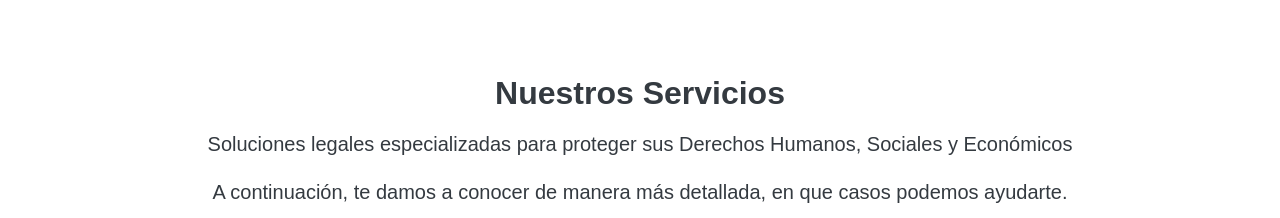
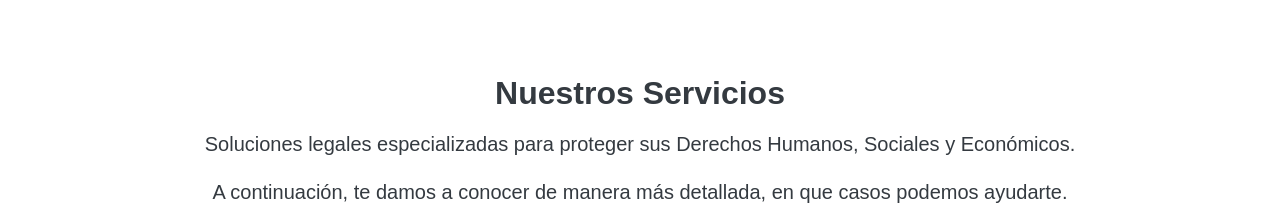
Before and after one commit to TalomarCL/TalomarCL.github.io, a plain HTML site: page index.html in a window 1280 px wide. Shown: the part 1420-1638 px from the top of the page. Drawn offline with nearby package versions, Linux system fonts and the light colour scheme.

Commit message:
Update index.html

```diff
--- a/index.html
+++ b/index.html
@@ -318,7 +318,7 @@ Humanos, Sociales y Económicos.</span></p>
     <div class="text-center mb-5">
       <h2 class="display-5 font-weight-bold text-dark mb-3">Nuestros Servicios</h2>
            <p class="lead text-dark">Soluciones legales especializadas para proteger sus Derechos
-Humanos, Sociales y Económicos</p>
+Humanos, Sociales y Económicos.</p>
       <p class="lead text-dark">A continuación, te damos a conocer de manera más detallada, en que casos podemos ayudarte. </p>
    <div class="divider mx-auto" style="width: 80px; height: 3px; background: var(--gold);"></div>
   <p style="text-align: center;">
```
